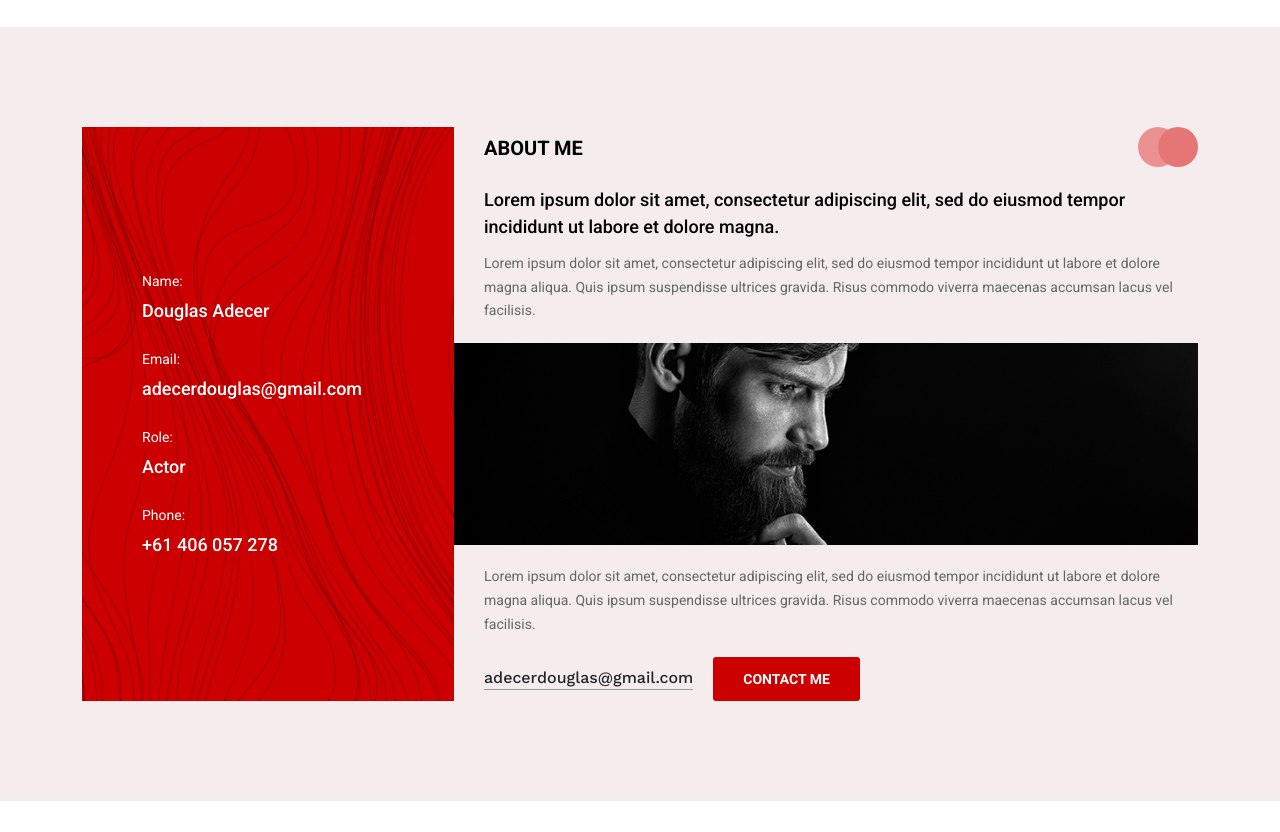
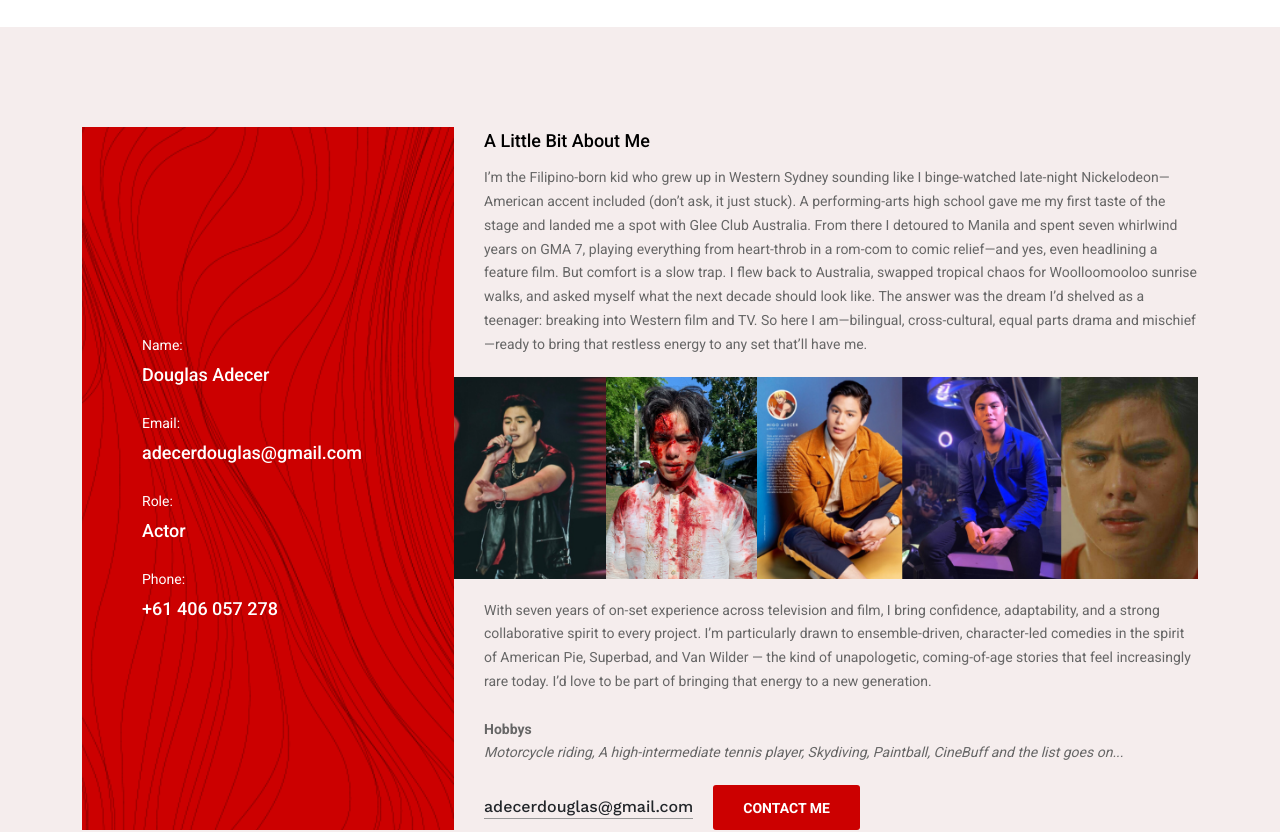
Before and after one commit to douglasadecer/actor-portfolio, a Next.js app: page /youtube in a window 1280 px wide. Shown: the part 1340-2172 px from the top of the page. Built offline with nearby package versions, Linux system fonts and the light colour scheme.

Commit message:
added more detail and images to about.js
	new file:   public/images/youtube/doug1.png
Changed author of branch to another computer... I upgraded

```diff
--- a/src/components/Youtube/About.js
+++ b/src/components/Youtube/About.js
@@ -12,30 +12,33 @@ const About = () => {
           <div className="row about-row-flex">
             <div className="col-lg-8 col-md-12">
               <div className="about-content-two">
-                <h2>About Me</h2>
                 <h5>
-                  Lorem ipsum dolor sit amet, consectetur adipiscing elit, sed
-                  do eiusmod tempor incididunt ut labore et dolore magna.
+                A Little Bit About Me
                 </h5>
                 <p>
-                  Lorem ipsum dolor sit amet, consectetur adipiscing elit, sed
-                  do eiusmod tempor incididunt ut labore et dolore magna aliqua.
-                  Quis ipsum suspendisse ultrices gravida. Risus commodo viverra
-                  maecenas accumsan lacus vel facilisis.
+                 I’m the Filipino-born kid who grew up in Western Sydney sounding like I binge-watched late-night Nickelodeon—American accent included (don’t ask, it just stuck).
+                 A performing-arts high school gave me my first taste of the stage and landed me a spot with Glee Club Australia. From there I detoured to Manila and spent seven whirlwind years on GMA 7, playing everything from heart-throb in a rom-com to comic relief—and yes, even headlining a feature film.
+                 But comfort is a slow trap. I flew back to Australia, swapped tropical chaos for Woolloomooloo sunrise walks, and asked myself what the next decade should look like. The answer was the dream I’d shelved as a teenager: breaking into Western film and TV.
+                 So here I am—bilingual, cross-cultural, equal parts drama and mischief—ready to bring that restless energy to any set that’ll have me.
                 </p>
 
                 <Image
-                  src="/images/youtube/yout-about1.jpg"
+                  src="/images/youtube/doug1.png"
                   alt="image"
                   width={847}
                   height={230}
                 />
 
                 <p>
-                  Lorem ipsum dolor sit amet, consectetur adipiscing elit, sed
-                  do eiusmod tempor incididunt ut labore et dolore magna aliqua.
-                  Quis ipsum suspendisse ultrices gravida. Risus commodo viverra
-                  maecenas accumsan lacus vel facilisis.
+                 With seven years of on-set experience across television and film, I bring confidence, adaptability, and a strong
+                 collaborative spirit to every project. I’m particularly drawn to ensemble-driven, character-led comedies in the
+                 spirit of American Pie, Superbad, and Van Wilder — the kind of unapologetic, coming-of-age stories that feel
+                 increasingly rare today. I’d love to be part of bringing that energy to a new generation.
+                 <br />
+                 <br />
+                 <strong>Hobbys</strong>
+                 <br />
+                 <em>Motorcycle riding, A high-intermediate tennis player, Skydiving, Paintball, CineBuff and the list goes on... </em>
                 </p>
 
                 <div className="btn-box">
--- a/styles/style.css
+++ b/styles/style.css
@@ -2435,7 +2435,7 @@ Main Banner Area CSS
   height: 100vh;
   z-index: 1;
   background-color: #000000;
-  background-image: url(/images/youtube/yout-main-banner.jpg);
+  background-image: url(/images/youtube/doug2.png);
   background-position: top center;
   background-size: cover;
   background-repeat: no-repeat;
```
Also changed, not shown: public/images/youtube/doug1.png (added), public/images/youtube/doug2.png (added).
